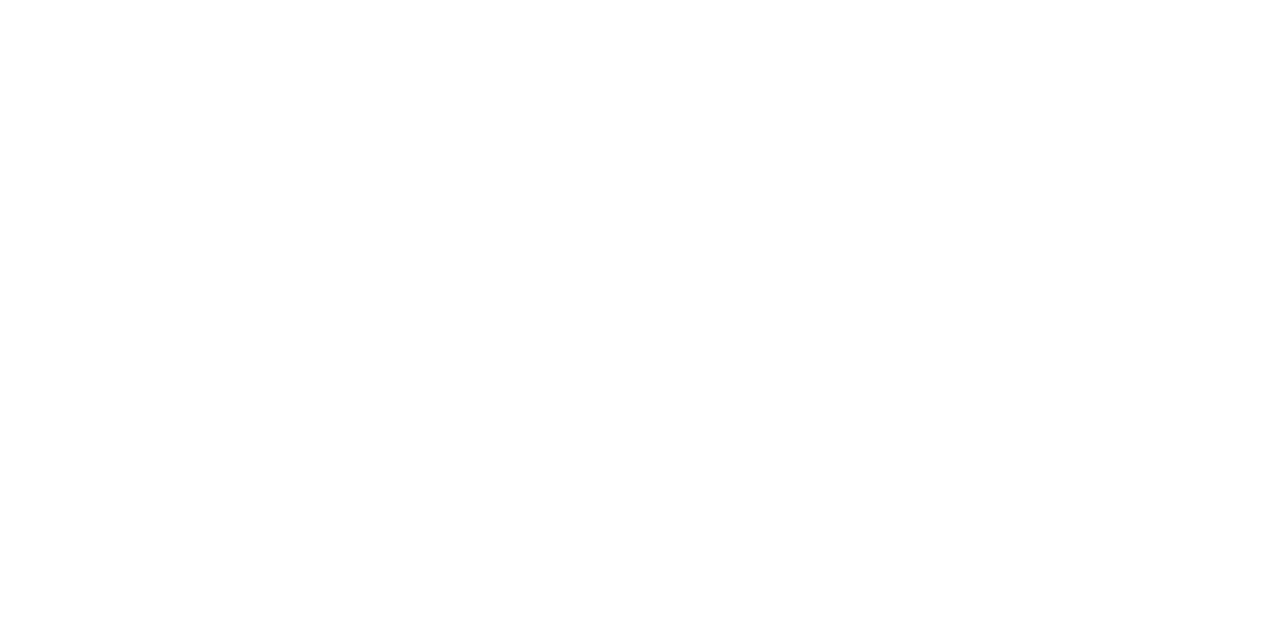
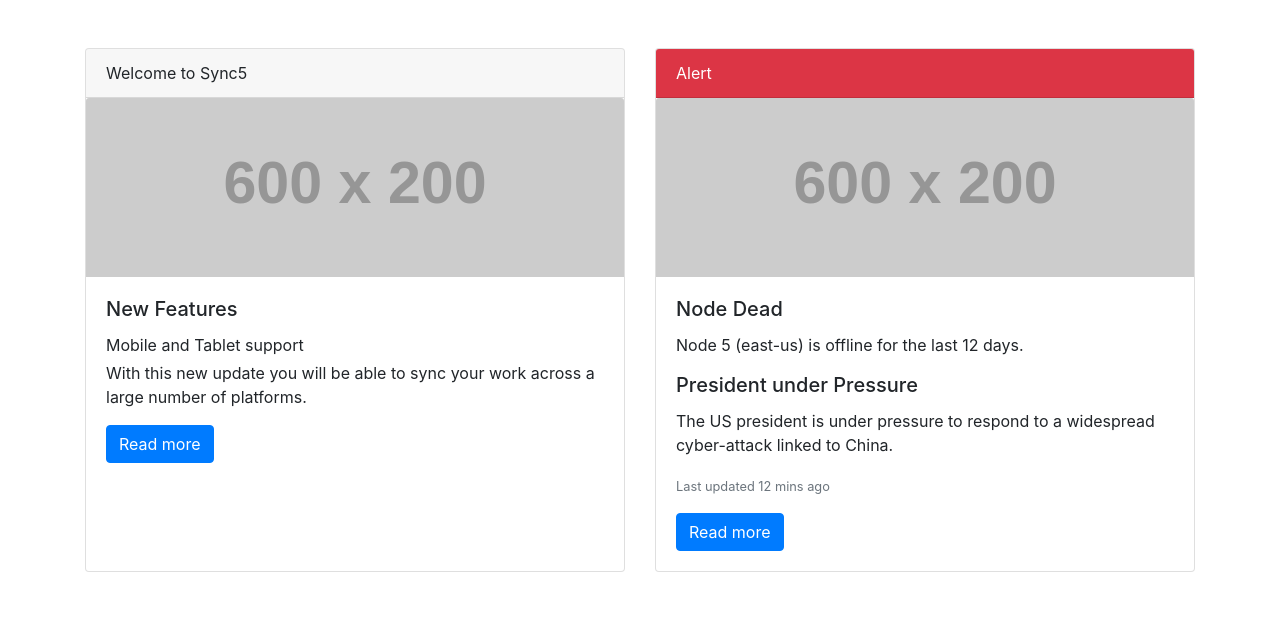
Before and after one commit to acciojob/bootstrap-card-jadhavakashofficial, a website: page main.html in a window 1280 px wide. Drawn offline with nearby package versions, Linux system fonts and the light colour scheme; placeholder pictures from the web are drawn by us.

Commit message:
created a submission

```diff
--- a/main.html
+++ b/main.html
@@ -1,16 +1,78 @@
 <!DOCTYPE html>
+<html lang="en">
+<head>
+  <meta charset="UTF-8">
+  <title>Bootstrap Card Deck Example</title>
+  <!-- Bootstrap 4 CSS -->
+  <link
+    rel="stylesheet"
+    href="https://cdn.jsdelivr.net/npm/bootstrap@4.6.0/dist/css/bootstrap.min.css"
+  >
+</head>
+<body>
 
-<html>
+<div class="container my-5">
+  <!-- Card Deck -->
+  <div class="card-deck">
 
-<head>
-	<link rel="stylesheet" href="styles.css">
-</head>
+    <!-- Card 1 -->
+    <div class="card">
+      <!-- Card Header -->
+      <div class="card-header">
+        Welcome to Sync5
+      </div>
+      <!-- Card Image -->
+      <img
+        src="https://via.placeholder.com/600x200"
+        class="card-img-top"
+        alt="Sync5 Image"
+      >
+      <!-- Card Body -->
+      <div class="card-body">
+        <h5 class="card-title">New Features</h5>
+        <p class="card-text mb-1">Mobile and Tablet support</p>
+        <p class="card-text">
+          With this new update you will be able to sync your work across a large number of platforms.
+        </p>
+        <a href="#" class="btn btn-primary">Read more</a>
+      </div>
+    </div>
 
-<body>
-	<!-- the entire body must be written by student -->
-    <script type="text/javascript" src="./script.js">
+    <!-- Card 2 -->
+    <div class="card">
+      <!-- Card Header (Alert) -->
+      <div class="card-header bg-danger text-white">
+        Alert
+      </div>
+      <!-- Card Image -->
+      <img
+        src="https://via.placeholder.com/600x200"
+        class="card-img-top"
+        alt="Alert Image"
+      >
+      <!-- Card Body -->
+      <div class="card-body">
+        <h5 class="card-title">Node Dead</h5>
+        <p class="card-text">
+          Node 5 (east-us) is offline for the last 12 days.
+        </p>
+        <h5 class="card-title">President under Pressure</h5>
+        <p class="card-text">
+          The US president is under pressure to respond to a widespread cyber-attack linked to China.
+        </p>
+        <p class="card-text">
+          <small class="text-muted">Last updated 12 mins ago</small>
+        </p>
+        <a href="#" class="btn btn-primary">Read more</a>
+      </div>
+    </div>
+
+  </div>
+</div>
+
+<!-- Bootstrap 4 JS -->
+<script
+  src="https://cdn.jsdelivr.net/npm/bootstrap@4.6.0/dist/js/bootstrap.min.js">
 </script>
-
 </body>
-
 </html>
```
